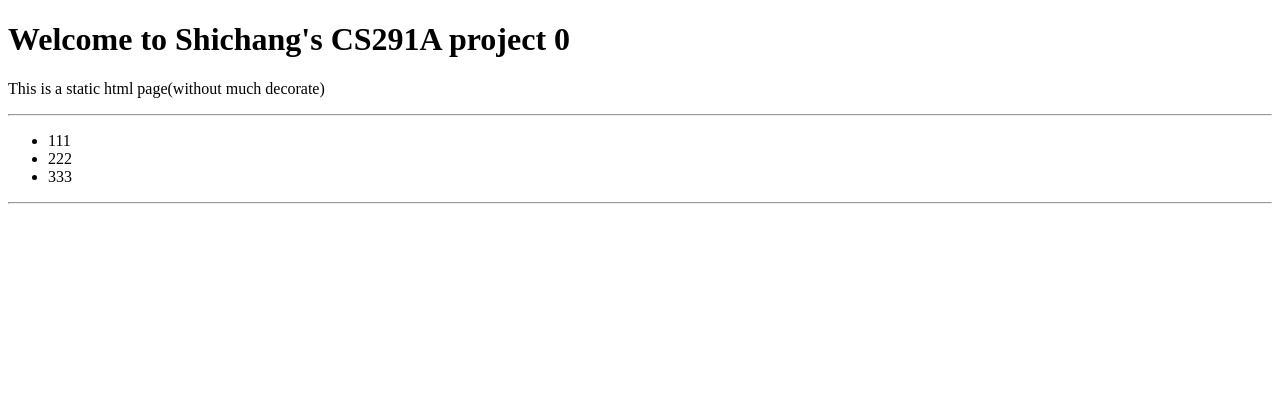
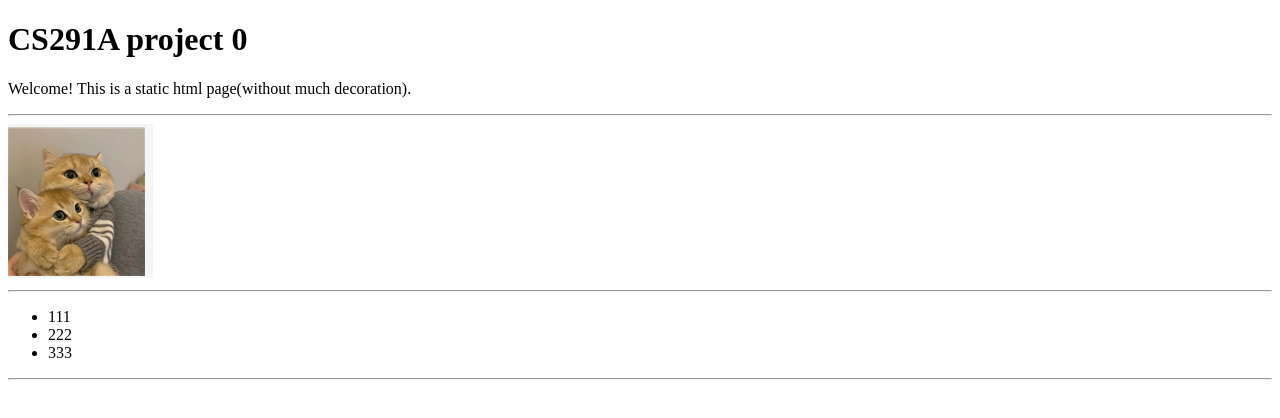
Before and after one commit to GnahcihsUil/cs291as, a plain HTML site: page index.html in a window 1280 px wide. Drawn offline with Linux system fonts and the light colour scheme.

Commit message:
insert some items

```diff
--- a/project0/index.html
+++ b/index.html
@@ -2,17 +2,20 @@
 <html lang="en" dir="ltr">
   <head>
     <meta charset="utf-8">
-    <title>Shichang's CS291A project 0</title>
+    <title>Shichang's CS291A</title>
   </head>
   <body>
-<h1>Welcome to Shichang's CS291A project 0</h1>
-<p>This is a static html page(without much decorate)</p>
+<h1>CS291A project 0</h1>
+<p>Welcome! This is a static html page(without much decoration).</p>
+<hr>
+<img src="img1.png" alt="">
 <hr>
 <ul>
   <li>111</li>
   <li>222</li>
   <li>333</li>
 </ul>
+
 <hr>
 
   </body>
```
Also changed, not shown: img1.png (added).
